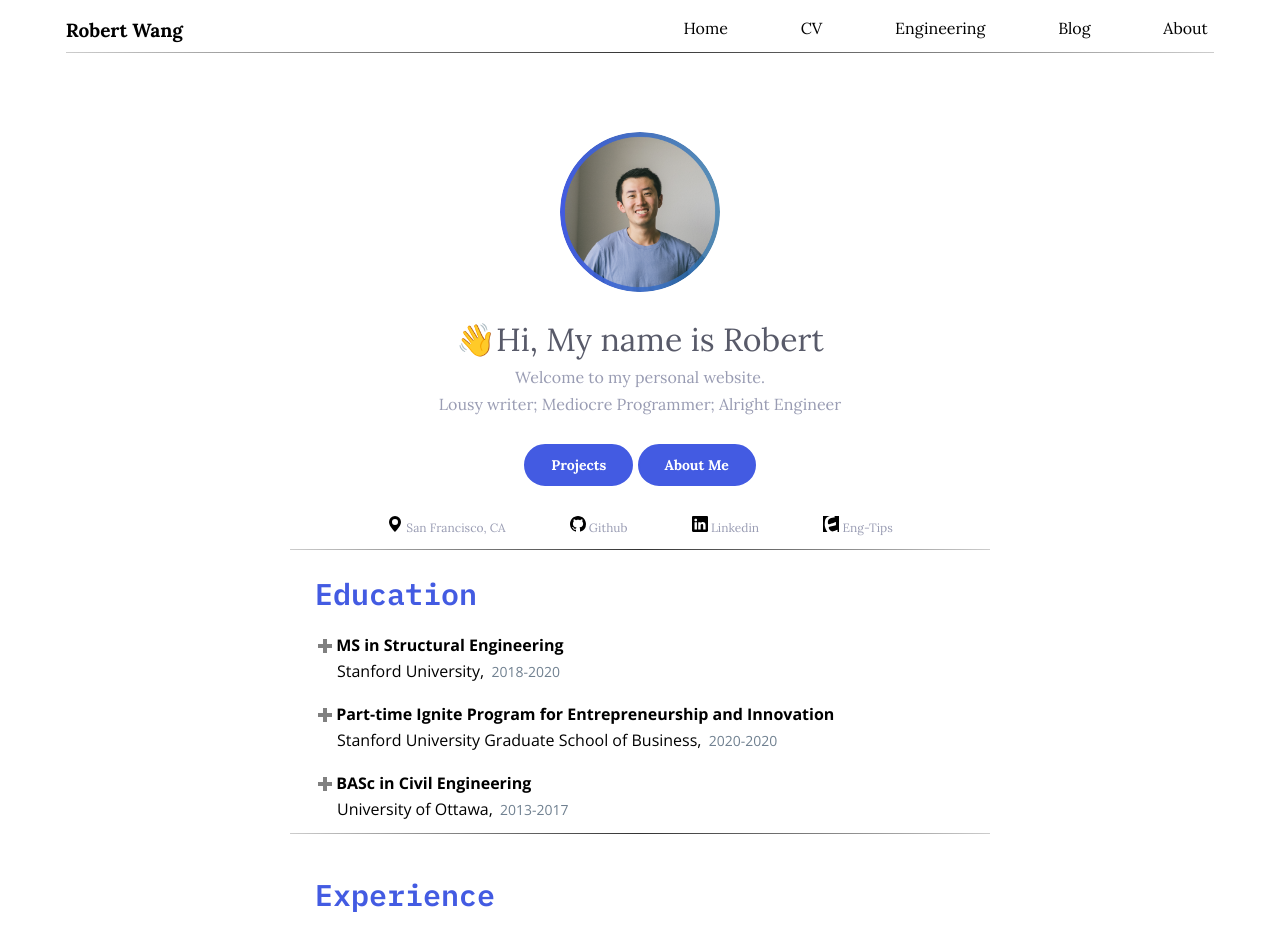
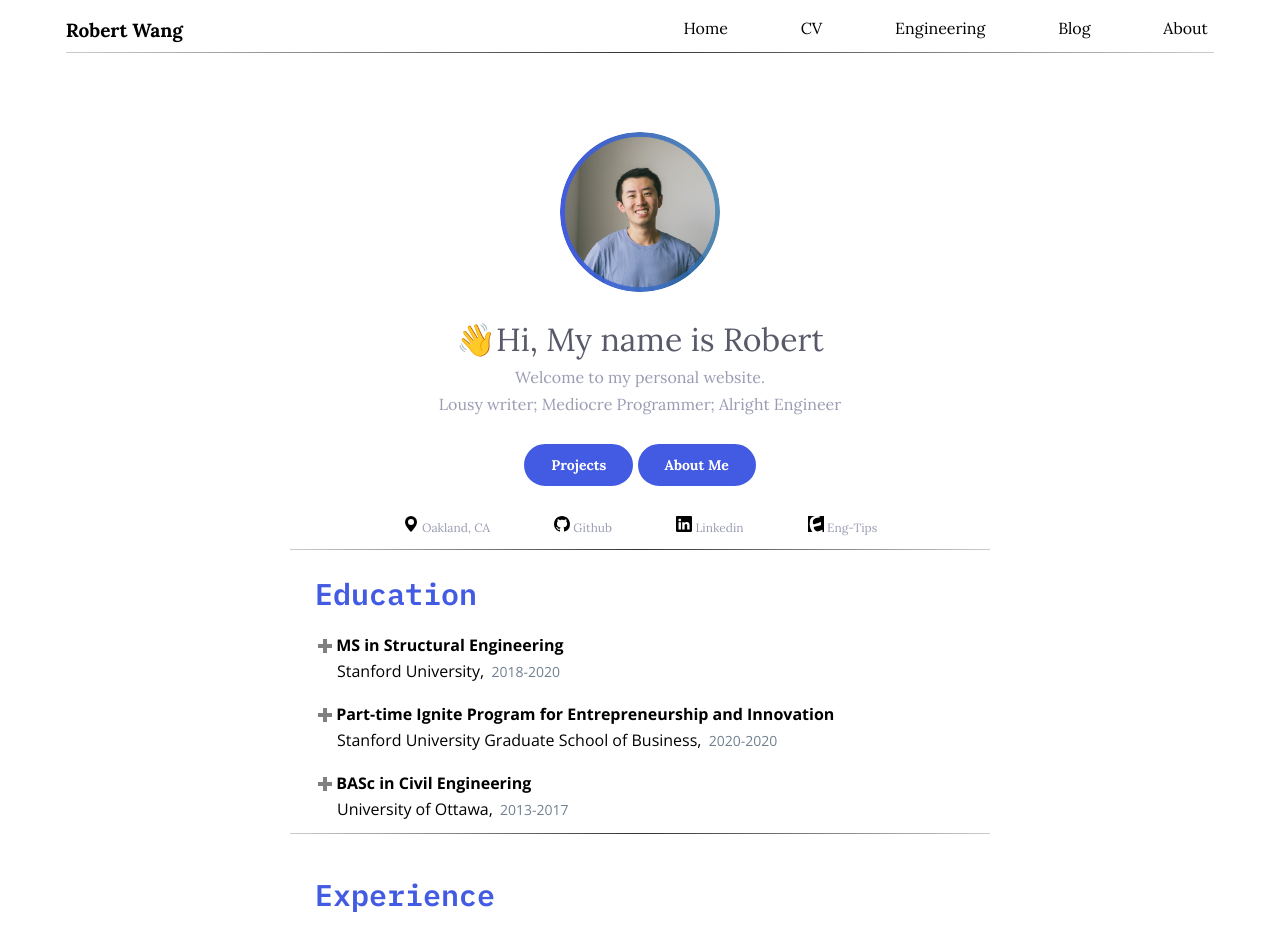
Before and after one commit to wcfrobert/wcfrobert.github.io, a Jekyll site: the page index.html, which Jekyll copies as it is, in a window 1280 px wide. Shown: the top 937 px of the page. Built offline with Jekyll 4.4.1, drawn with Linux system fonts in a browser that asks for light colours.

Commit message:
changed about pic

```diff
--- a/about.html
+++ b/about.html
@@ -6,7 +6,7 @@
   <!-- Hero Image -->
   <div class="aboutpage">
     <div class="column">
-      <img src="assets/img/about.png" alt="profilepic" class="aboutpic">
+      <img src="assets/img/about2.png" alt="profilepic" class="aboutpic">
     </div>
 
     <div class="column">
--- a/engineering.html
+++ b/engineering.html
@@ -6,7 +6,7 @@
 
     <div class="jumbotron">
       <h1 class="blog-h1">Engineering Notebook</h1>
-      <p class="blog-p">"If you wish to make an apple pie from scratch, you must first invent the universe" - Carl Sagan</p>
+      <p class="blog-p">"What is simple is always wrong. What is not is unusable" - Paul Valery</p>
       <div class="author-more">
         <a href="tags.html" class="button">Browse by Tag</a>
         <a href="years.html" class="button">Browse by Year</a>
--- a/index.html
+++ b/index.html
@@ -71,7 +71,7 @@
             <svg xmlns="http://www.w3.org/2000/svg" width="16" height="16" fill="black" class="geo-svg" viewBox="0 0 16 16">
               <path d="M8 16s6-5.686 6-10A6 6 0 0 0 2 6c0 4.314 6 10 6 10zm0-7a3 3 0 1 1 0-6 3 3 0 0 1 0 6z"/>
             </svg>
-            <a href="#">San Francisco, CA</a>
+            <a href="#">Oakland, CA</a>
           </li>
           <li>
             <svg xmlns="http://www.w3.org/2000/svg" width="16" height="16" fill="black" class="github-svg" viewBox="0 0 16 16">
```
Also changed, not shown: other parts of about.html (+2 -2 lines), 2 other files.
